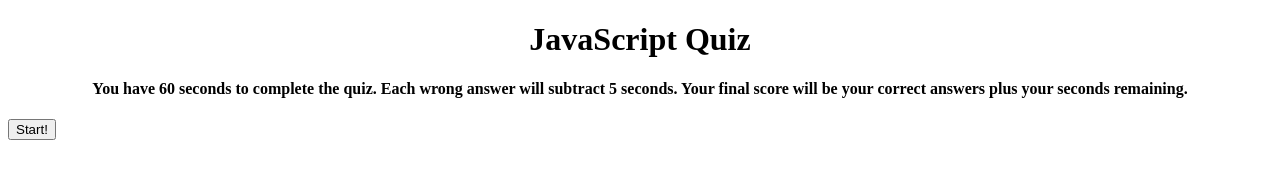
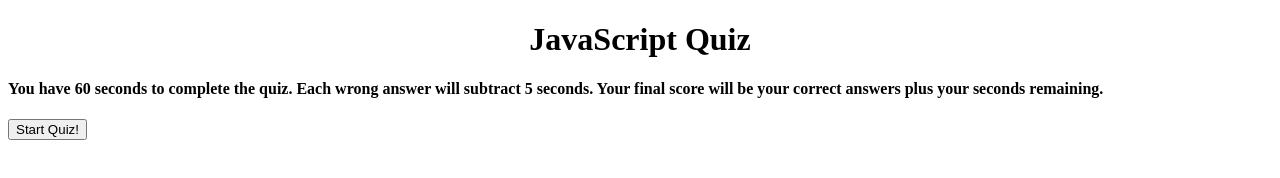
Before and after one commit to aschmidtke/schmidtke-challenge-four, a plain HTML site: page index.html in a window 1280 px wide. Drawn offline with Linux system fonts and the light colour scheme.

Commit message:
restructured

```diff
--- a/assets/css/style.css
+++ b/assets/css/style.css
@@ -1,3 +1,11 @@
-.start-button {
+.header{
+    text-align: center;
+}
+
+.instructions{
 
 }
+
+.start-button{
+
+}
--- a/assets/js/script.js
+++ b/assets/js/script.js
@@ -34,22 +34,20 @@ var score = 0;
 var body = document.body;
 
 
-// introductory title and goal
-var h1 = document.createElement("h1");
-h1.textContent = "JavaScript Quiz";
-h1.setAttribute("style", "text-align:center");
-body.appendChild(h1);
+//start quiz, hide certain elements and show others.
+function startQuiz(){
 
-var h4 = document.createElement("h4");
-h4.textContent = "You have 60 seconds to complete the quiz. Each wrong answer will subtract 5 seconds. Your final score will be your correct answers plus your seconds remaining."
-h4.setAttribute("style", "text-align:center");
-body.appendChild(h4);
+}
 
-// start button
-var button = document.createElement("button");
-button.textContent = "Start!";
-button.className = "start-button";
-body.appendChild(button);
+//call when a question is answered?
+function nextQuestion(){
+  //show next question.
+}
+
+//call when last question has been answered?
+function endQuiz(){
+  //stop timer, show highscores form...?
+}
 
 // need a function that takes the questions and turns them into html
 // then pass that function through the timed quiz structure
--- a/index.html
+++ b/index.html
@@ -8,6 +8,9 @@
     <link rel="stylesheet" href="./assets/css/style.css" />
     </head>
     <body>
-        <script src="./assets/js/script.js"></script>
+      <h1 class=header>JavaScript Quiz</h1>
+      <h4 class=instructions>You have 60 seconds to complete the quiz. Each wrong answer will subtract 5 seconds. Your final score will be your correct answers plus your seconds remaining.</h4>
+      <button class=start-button id=stbtn>Start Quiz!</button>
+      <script src="./assets/js/script.js"></script>
     </body>
 </html>
```
